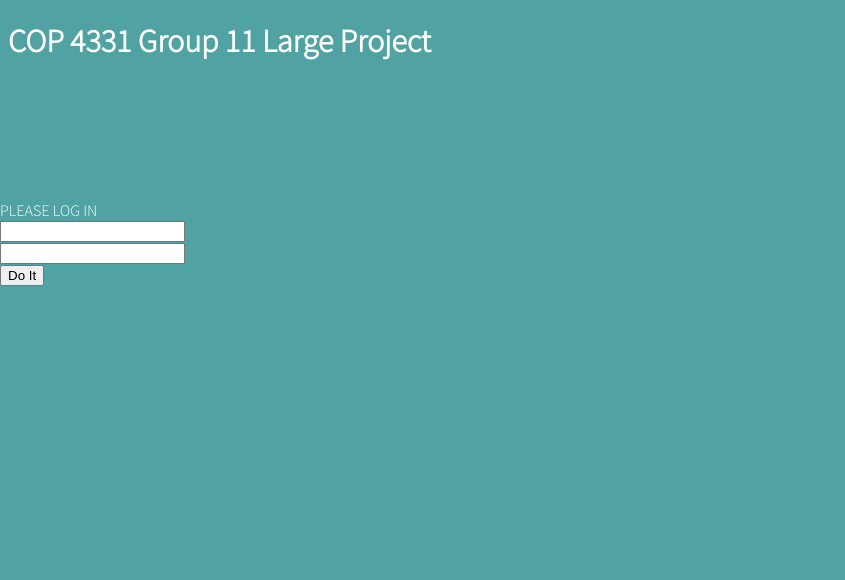
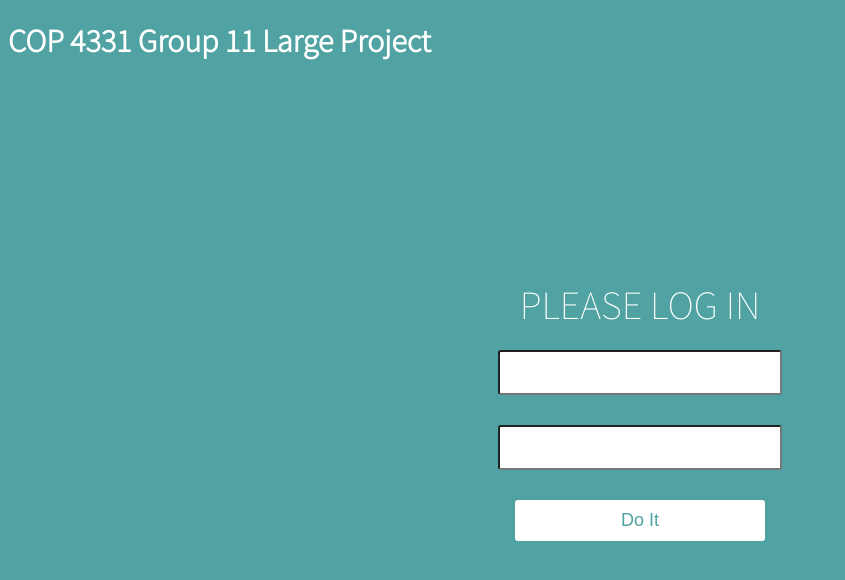
Before and after one commit to AhmadBarhamje/COP-4331C-LargeProject-Group11, a React (Create React App) app in the folder frontend/: page / in a window 1280 px wide. Shown: the top 580 px of the page, without its empty margins (0-845 px from the left). Built offline with nearby package versions, Linux system fonts and the light colour scheme.

Commit message:
update css

```diff
--- a/frontend/src/App.css
+++ b/frontend/src/App.css
@@ -47,3 +47,65 @@
 	margin-top: -200px;
 	overflow: hidden;
 }
+#loginDiv{
+	max-width: 600px;
+	margin: 0 auto;
+	padding: 80px 0;
+	height: 400px;
+	text-align: center;
+}
+#inner-title{
+	font-size: 40px;
+	transition-duration: 1s;
+	transition-timing-function: ease-in-put;
+	font-weight: 200;
+}
+
+form{
+	padding: 20px 0;
+	position: relative;
+	z-index: 2;
+}
+input{
+	display: block;
+	appearance: none;
+	outline: 0;
+	border: 1px solid fade(white, 40%);
+	background-color: fade(white, 20%);
+	width: 250px;
+	border-radius: 3px;
+	padding: 10px 15px;
+	margin: 0 auto 10px auto;
+	display: block;
+	text-align: center;
+	font-size: 18px;
+	color: white;
+	transition-duration: 0.25s;
+	font-weight: 300;
+}
+input:hover{
+	background-color: fade(white, 40%);
+}
+
+input:focus{
+	background-color: white;
+	width: 300px;
+	color: #50a3a2;
+}
+#loginButton{
+	appearance: none;
+	outline: 0;
+	background-color: white;
+	border: 0;
+	padding: 10px 15px;
+	color: #50a3a2;
+	border-radius: 3px;
+	width: 250px;
+	cursor: pointer;
+	font-size: 18px;
+	transition-duration: 0.25s;
+}
+#loginButton:hover{
+	background-color: #3C7A7A;
+	color:white;
+}
```
